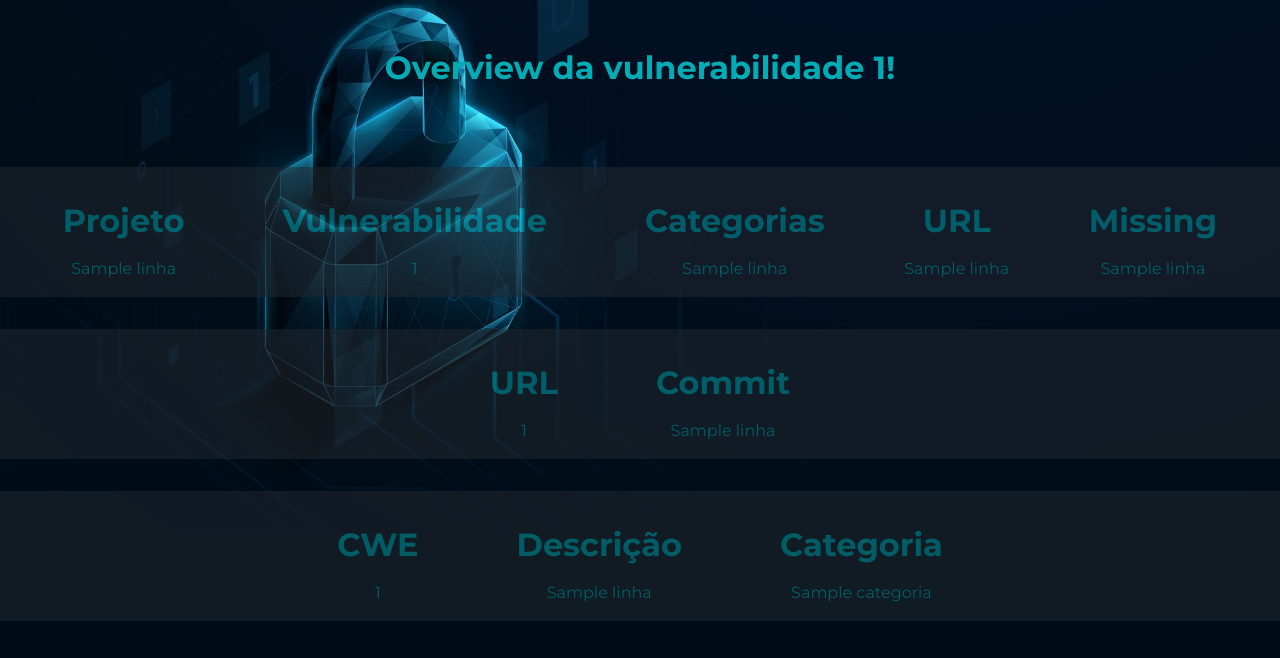
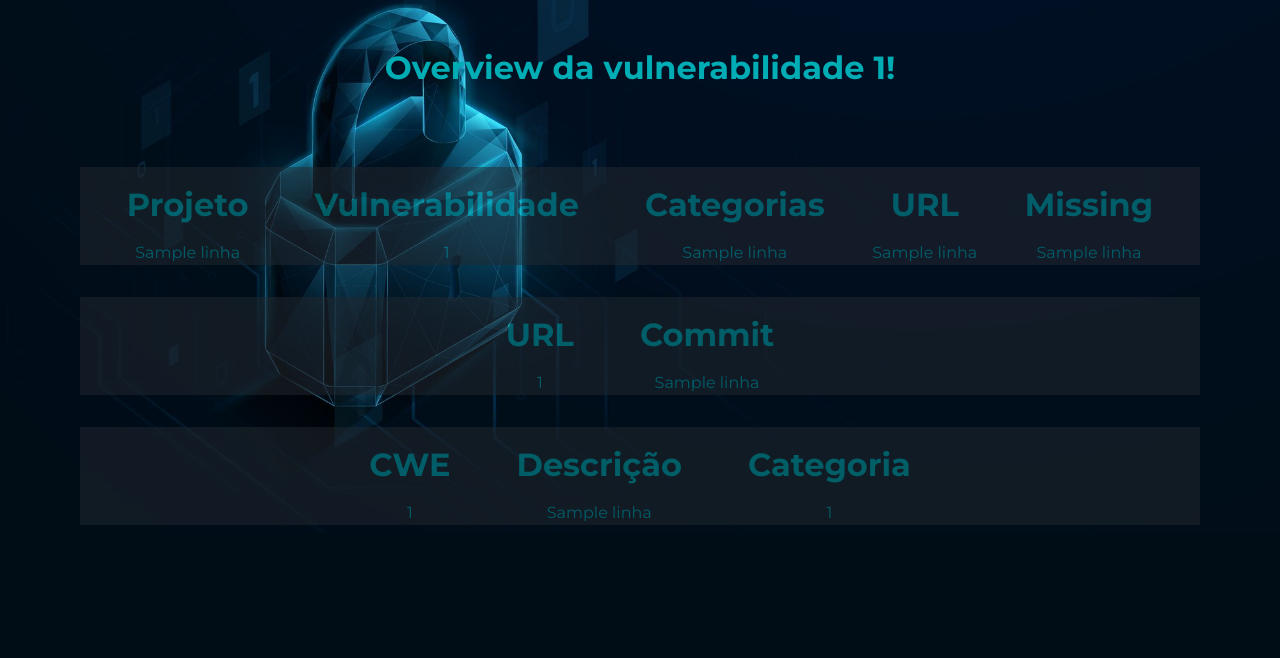
Before and after one commit to JoaoRafaelHenriques/CVEDetailsScrapeDashBoard, a Flask app: template src/templates/overview_vulnerability.html in a window 1280 px wide. Shown: the part 142-800 px from the top of the page. Run offline with Flask 3, Linux system fonts and the light colour scheme; the template is opened without the code that fills it: most values are stand-ins (such as "Sample title", 1, 10 or a date in 2020).

Commit message:
feat: remove the extra page that insert overflow-x

```diff
--- a/src/static/style.css
+++ b/src/static/style.css
@@ -3,7 +3,7 @@
 /* Fazemos com que as coisas vão até ao limite do ecrã */
 body {
     height: 100svh;
-    width: 100svw;
+    /* width: 100svw; */
     margin: 0;
     padding: 0;
     /* background-image: url("../templates/cisco-asa-vuln.jpg"); */
--- a/src/static/style_tabelas.css
+++ b/src/static/style_tabelas.css
@@ -11,13 +11,12 @@
     display: flex;
     flex-direction: column;
     align-items: center;
-    justify-content: center;
 }
 
 .caixa {
     background-color: #232930;
     margin-top: 2rem;
-    width: 85rem;
+    width: 70rem;
 }
 
 .tabela {
@@ -25,7 +24,6 @@
     margin-right: auto;
     justify-content: space-between;
     color: #00adb5;
-    padding: 1rem 1rem 1rem 1rem;
 }
 
 .headers {
@@ -33,7 +31,7 @@
 }
 
 .head {
-    padding: 1rem 3rem;
+    padding: 1rem 2rem;
 }
 
 .lines {
--- a/src/templates/overview_vulnerability.html
+++ b/src/templates/overview_vulnerability.html
@@ -106,7 +106,7 @@
                         <tr>
                             <td> {{linha[0]}} </a></td>
                             <td> {{linha[1]}} </td>
-                            <td> {{resultados["Categoria"][0]}} </td>
+                            <td> {{resultados["Categoria"][0][0]}} </td>
                         </tr>
                     </tbody>
                     {% endfor %}
```
